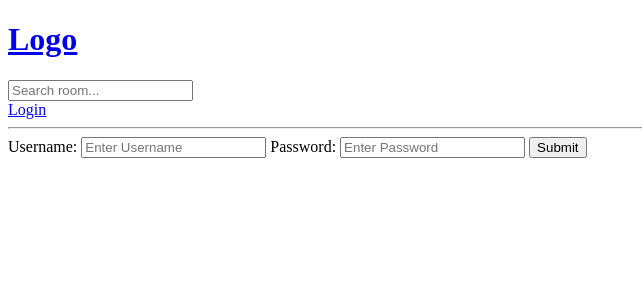
After one commit to MinChoi/django-studybud, a Django app: page /login/ in a window 1280 px wide. The commit adds this page. Shown: the top 300 px of the page, without its empty margins (0-642 px from the left). Run offline with Django 5.2, Linux system fonts and the light colour scheme.

Commit message:
flash messages, logout

```diff
--- /dev/null
+++ b/base/templates/base/login_register.html
@@ -0,0 +1,20 @@
+{% extends 'main.html' %}
+
+{% block content %}
+
+<div>
+    <form method="POST" action="">
+        {% csrf_token %}
+
+        <label>Username:</label>
+        <input type="text" name="username" placeholder="Enter Username" />
+
+        <label>Password:</label>
+        <input type="password" name="password" placeholder="Enter Password" />
+
+        <input type="submit" name="Login" />
+    </form>
+</div>
+
+
+{% endblock content %}
--- a/base/urls.py
+++ b/base/urls.py
@@ -3,10 +3,13 @@ from django.urls import path
 from . import views
 
 urlpatterns = [
+    path('login/', views.loginPage, name='login'),
+    path('logout/', views.logoutUser, name='logout'),
     path('', views.home, name='home'),
     path('room/<str:pk>/', views.room, name='room' ),
 
     path('create-room/', views.createRoom, name='create-room'),
     path('update-room/<str:pk>', views.updateRoom, name='update-room'),
-    path('delete-room/<str:pk>', views.deleteRoom, name='delete-room')
+    path('delete-room/<str:pk>', views.deleteRoom, name='delete-room'),
+
 ]
--- a/base/views.py
+++ b/base/views.py
@@ -1,5 +1,8 @@
 from django.shortcuts import render, redirect
 from django.db.models import Q
+from django.contrib.auth.models import User
+from django.contrib.auth import authenticate, login, logout
+from django.contrib import messages
 from .models import Room, Topic
 from .forms import RoomForm
 
@@ -11,6 +14,31 @@ from .forms import RoomForm
 #     {'id': 2, 'name': 'Design with me'},
 #     {'id': 3, 'name': 'Frontend developers'},
 # ]
+
+def loginPage(request):
+
+    if request.method == 'POST':
+        username = request.POST.get('username')
+        password = request.POST.get('password')
+
+        try:
+            user = User.objects.get(username=username)
+        except:
+            messages.error(request, 'User does not exist')
+
+        user = authenticate(request, username=username, password=password)
+        if user is not None:
+            login(request, user)
+            return redirect('home')
+        else:
+            messages.error(request, 'Username OR password does not exist')
+    content = {}
+    return render(request, 'base/login_register.html', content)
+
+def logoutUser(request):
+    logout(request)
+    return redirect('home')
+
 def home(request):
     q = request.GET.get('q') if request.GET.get('q') != None else ''
 
--- a/templates/main.html
+++ b/templates/main.html
@@ -20,6 +20,14 @@
     </ul>
     {% endif %}
 
+    {% if messages %}
+    <ul class="messages">
+        {% for message in messages %}
+        <li>{{ message }}</li>
+        {% endfor %}
+    </ul>
+    {% endif %}
+
     {% block content %}
 
     {% endblock %}
--- a/templates/navbar.html
+++ b/templates/navbar.html
@@ -3,4 +3,10 @@
 <form method="GET" action="{% url 'home' %}">
     <input type="text" name="q" placeholder="Search room...">
 </form>
+
+{% if request.user.is_authenticated %}
+    <a href="{% url 'logout' %}">Logout</a>
+{% else %}
+    <a href="{% url 'login' %}">Login</a>
+{% endif %}
 <hr>
```
Also changed, not shown: db.sqlite3.
